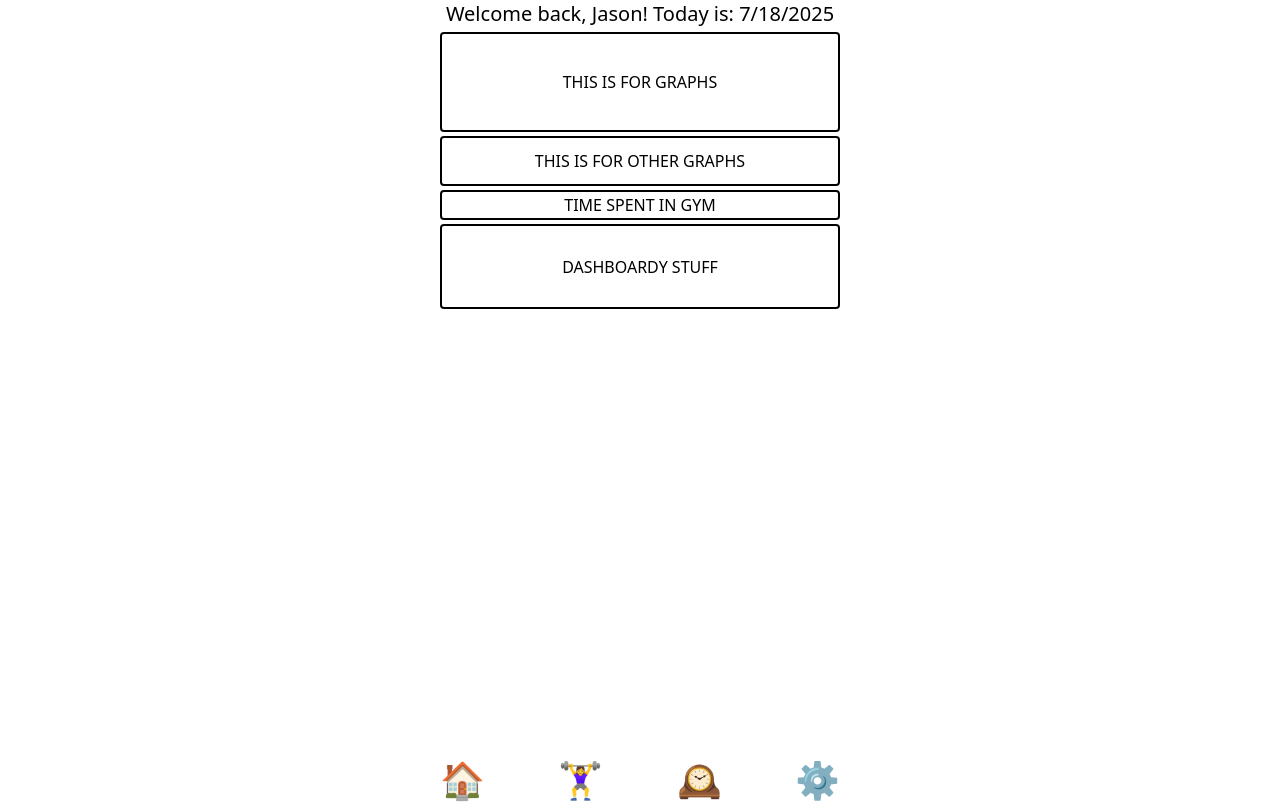
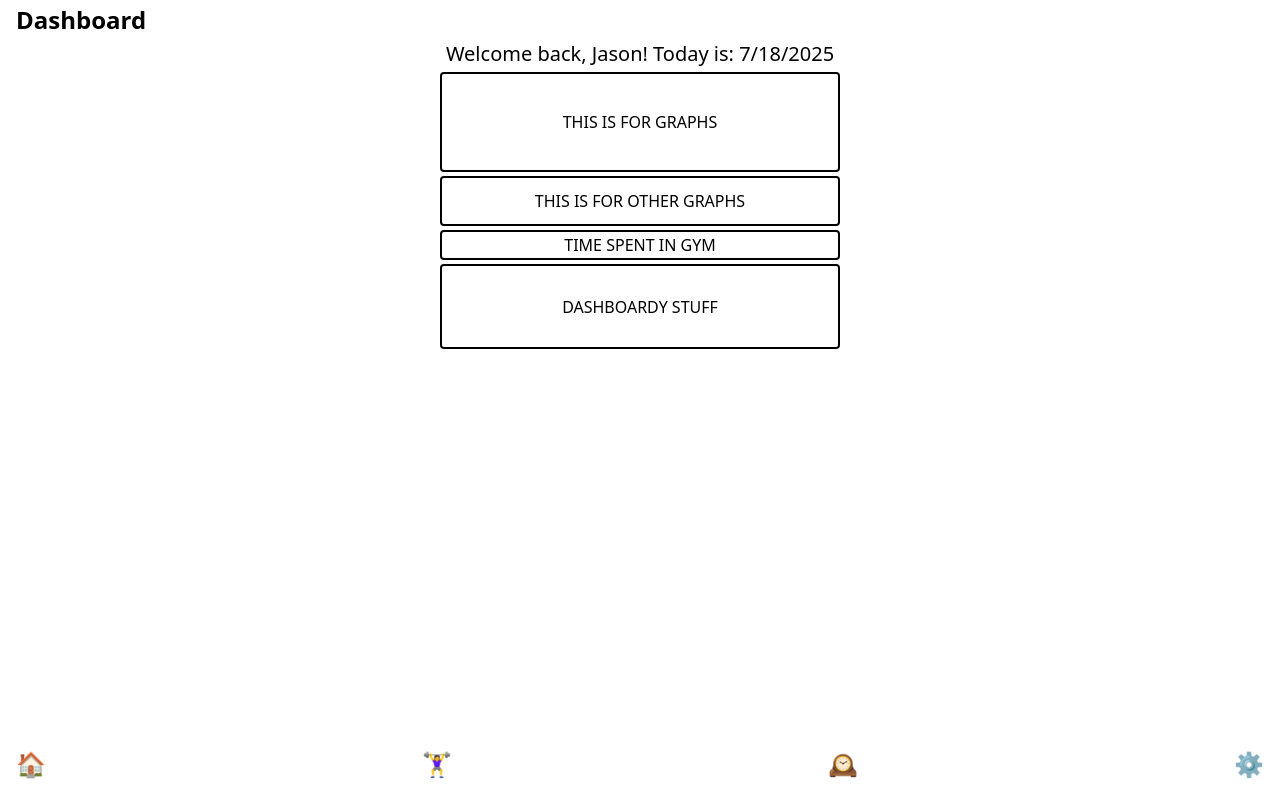
Before and after one commit to jason-devs/trackr, a React (Vite) app: page /dashboard in a window 1280 px wide. Built offline with nearby package versions, Linux system fonts and the light colour scheme.

Commit message:
feature: add app layout

```diff
--- a/src/App.jsx
+++ b/src/App.jsx
@@ -2,14 +2,17 @@ import { BrowserRouter, Route, Routes } from "react-router-dom";
 import Landing from "./pages/Landing";
 import Dashboard from "./pages/Dashboard";
 import Workout from "./pages/Workout";
+import AppLayout from "./pages/AppLayout";
 
 function App() {
   return (
     <BrowserRouter>
       <Routes>
         <Route index element={<Landing />} />
-        <Route path="dashboard" element={<Dashboard />} />
-        <Route path="workout" element={<Workout />} />
+        <Route path="*" element={<AppLayout />}>
+          <Route path="dashboard" element={<Dashboard />} />
+          <Route path="workout" element={<Workout />} />
+        </Route>
       </Routes>
     </BrowserRouter>
   );
--- /dev/null
+++ b/src/pages/AppLayout.jsx
@@ -0,0 +1,21 @@
+import { Outlet } from "react-router-dom";
+import PageTitle from "../ui/PageTitle";
+import AppNav from "../ui/AppNav";
+
+function AppLayout() {
+  return (
+    <div className="grid h-[100svh] w-full grid-cols-1 grid-rows-[auto_1fr_auto]">
+      <header>
+        <PageTitle />
+      </header>
+      <main>
+        <Outlet />
+      </main>
+      <footer>
+        <AppNav />
+      </footer>
+    </div>
+  );
+}
+
+export default AppLayout;
--- a/src/pages/Dashboard.jsx
+++ b/src/pages/Dashboard.jsx
@@ -4,7 +4,7 @@ function Dashboard() {
   const date = new Date().toLocaleDateString();
 
   return (
-    <div className="flex h-[100svh] flex-col items-center gap-1">
+    <div className="flex h-full flex-col items-center gap-1">
       <p className="text-xl">Welcome back, Jason! Today is: {date}</p>
       <div className="flex h-[100px] w-[400px] items-center justify-center rounded-sm border-2">
         THIS IS FOR GRAPHS
@@ -18,16 +18,6 @@ function Dashboard() {
       <div className="flex h-[85px] w-[400px] items-center justify-center rounded-sm border-2">
         DASHBOARDY STUFF
       </div>
-      <nav className="mt-auto flex w-[400px] items-center justify-between">
-        <NavLink to="/dashboard" className="text-4xl">
-          🏠
-        </NavLink>
-        <NavLink to="/workout" className="text-4xl">
-          🏋️‍♀️
-        </NavLink>
-        <NavLink className="text-4xl">🕰</NavLink>
-        <NavLink className="text-4xl">⚙️</NavLink>
-      </nav>
     </div>
   );
 }
--- a/src/pages/Landing.jsx
+++ b/src/pages/Landing.jsx
@@ -2,10 +2,12 @@ import { NavLink } from "react-router-dom";
 
 function Landing() {
   return (
-    <div className="flex h-[100svh] flex-col items-center justify-center gap-1">
-      <h1 className="py-5 text-9xl">
-        Trackr <span>🏋️‍♀️</span>
-      </h1>
+    <div className="flex h-[100svh] flex-col items-center justify-center gap-10">
+      <div className="flex flex-col items-center justify-center">
+        <h1 className="py-5 text-9xl">Trackr</h1>
+        <span className="text-9xl">🏋️‍♀️</span>
+      </div>
+      <div className="flex flex-col items-center justify-center gap-1">
         <NavLink
           to="dashboard"
           className="rounded-sm border-2 px-4 py-1 text-xl font-black"
@@ -16,6 +18,7 @@ function Landing() {
           Or Log In <button className="underline">here.</button>
         </p>
       </div>
+    </div>
   );
 }
 
--- /dev/null
+++ b/src/ui/AppNav.jsx
@@ -0,0 +1,18 @@
+import { NavLink } from "react-router-dom";
+
+function AppNav() {
+  return (
+    <nav className="flex w-full items-center justify-between px-4 py-5">
+      <NavLink to="/dashboard" className="text-2xl">
+        🏠
+      </NavLink>
+      <NavLink to="/workout" className="text-2xl">
+        🏋️‍♀️
+      </NavLink>
+      <NavLink className="text-2xl">🕰</NavLink>
+      <NavLink className="text-2xl">⚙️</NavLink>
+    </nav>
+  );
+}
+
+export default AppNav;
--- /dev/null
+++ b/src/ui/PageTitle.jsx
@@ -0,0 +1,13 @@
+import { useLocation } from "react-router-dom";
+
+function PageTitle() {
+  const { pathname } = useLocation();
+
+  return (
+    <div className="px-4 py-1 font-black">
+      <h2 className="text-2xl capitalize">{pathname.slice(1)}</h2>
+    </div>
+  );
+}
+
+export default PageTitle;
--- /dev/null
+++ b/src/utils/helpers.js
@@ -0,0 +1,33 @@
+// Helper function to convert a string to a specified case
+export function convertCase(str, caseType) {
+  if (typeof str !== "string") {
+    throw new Error("Input must be a string");
+  }
+
+  // Normalize caseType to lowercase and remove spaces
+  const normalizedCaseType = caseType.replace(/\s+/g, "").toLowerCase();
+
+  switch (normalizedCaseType) {
+    case "camelcase":
+      return str
+        .toLowerCase()
+        .replace(/(?:^\w|[A-Z]|\b\w|\s+)/g, (match, index) =>
+          index === 0 ? match.toLowerCase() : match.toUpperCase(),
+        )
+        .replace(/\s+/g, "");
+    case "snakecase":
+      return str.toLowerCase().replace(/\s+/g, "_");
+    case "kebabcase":
+      return str.toLowerCase().replace(/\s+/g, "-");
+    case "pascalcase":
+      return str
+        .replace(/(?:^\w|[A-Z]|\b\w|\s+)/g, match => match.toUpperCase())
+        .replace(/\s+/g, "");
+    case "uppercase":
+      return str.toUpperCase().replace(/\s+/g, "_");
+    case "lowercase":
+      return str.toLowerCase();
+    default:
+      throw new Error("Invalid case type specified");
+  }
+}
```
Lines whose indentation alone changed are shown as unchanged.
